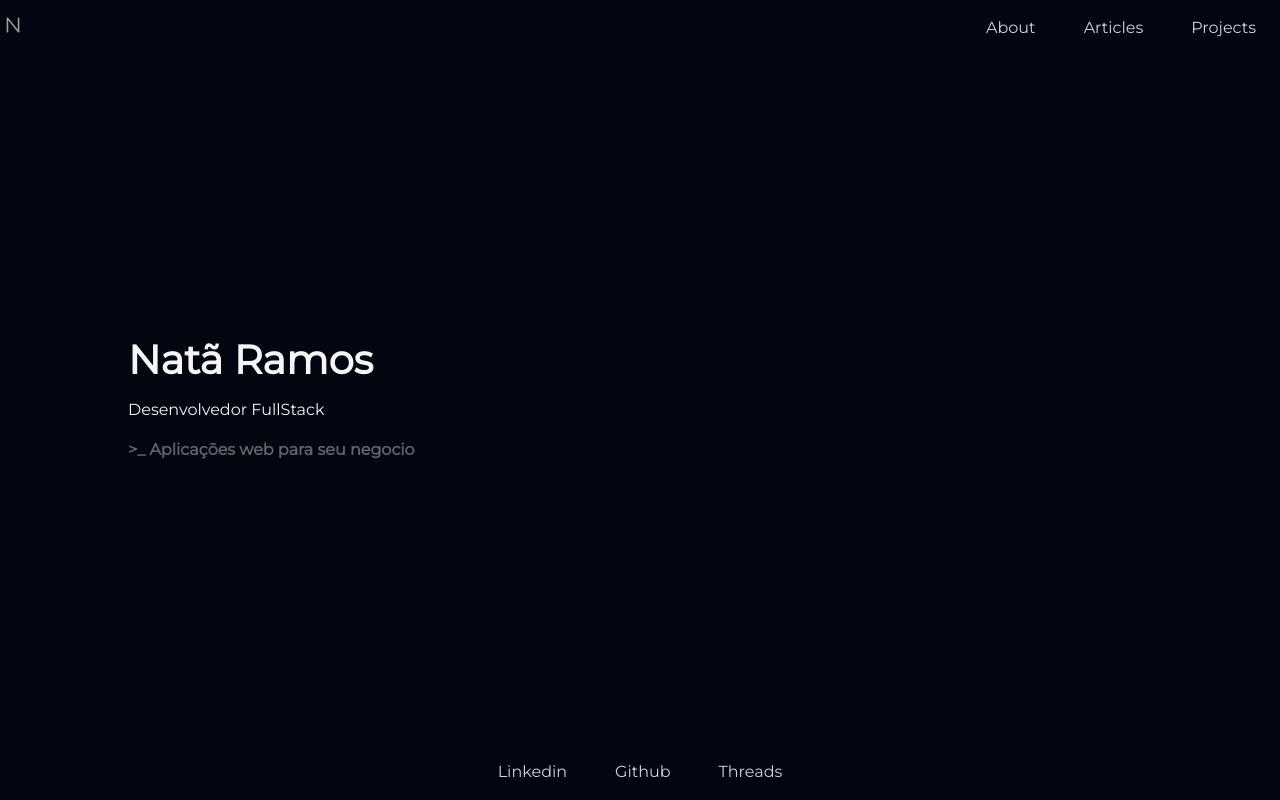
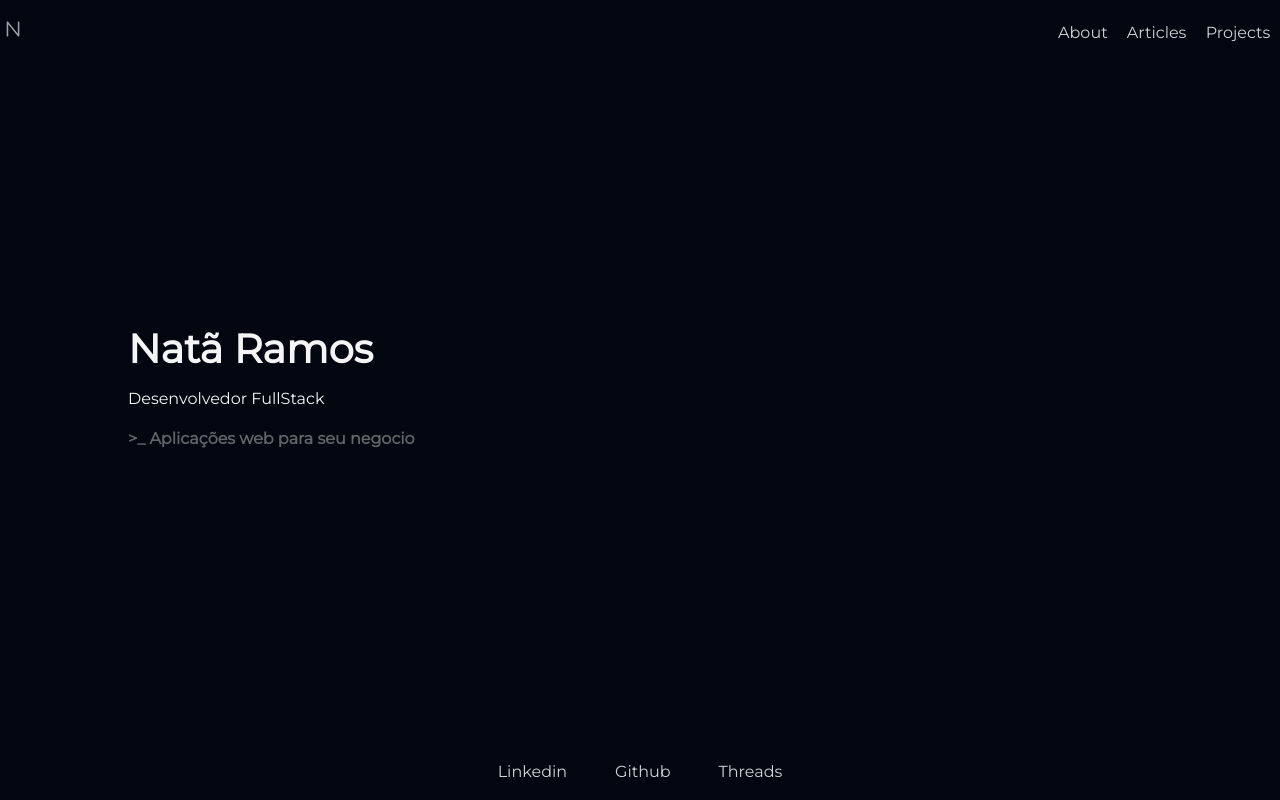
Before and after one commit to Nathan-rs/portfolio, a Vue app: page / in a window 1280 px wide. Built offline with nearby package versions, Linux system fonts and the light colour scheme.

Commit message:
feat:ajuste menu superior para clicar e cobrir toda a area

```diff
--- a/src/components/Menu.vue
+++ b/src/components/Menu.vue
@@ -35,18 +35,23 @@ import SVGN from '../assets/icons/SVGN.vue'
     display: flex;
     justify-content: space-between;
     align-items: center;
+    position: relative;
+    top: 1rem;
 }
 
 .list-menu {
     display: flex;
-    gap: 2rem;
     justify-content: flex-end;
     align-items: center;
-    padding: 1rem;
+}
+
+.item-menu {
+
 }
 
 .item-menu a {
-    padding: .5rem;
+    height: 100%;
+    padding: .6rem;
     text-decoration: none;
     color: #d0d3d4;
 }
```
